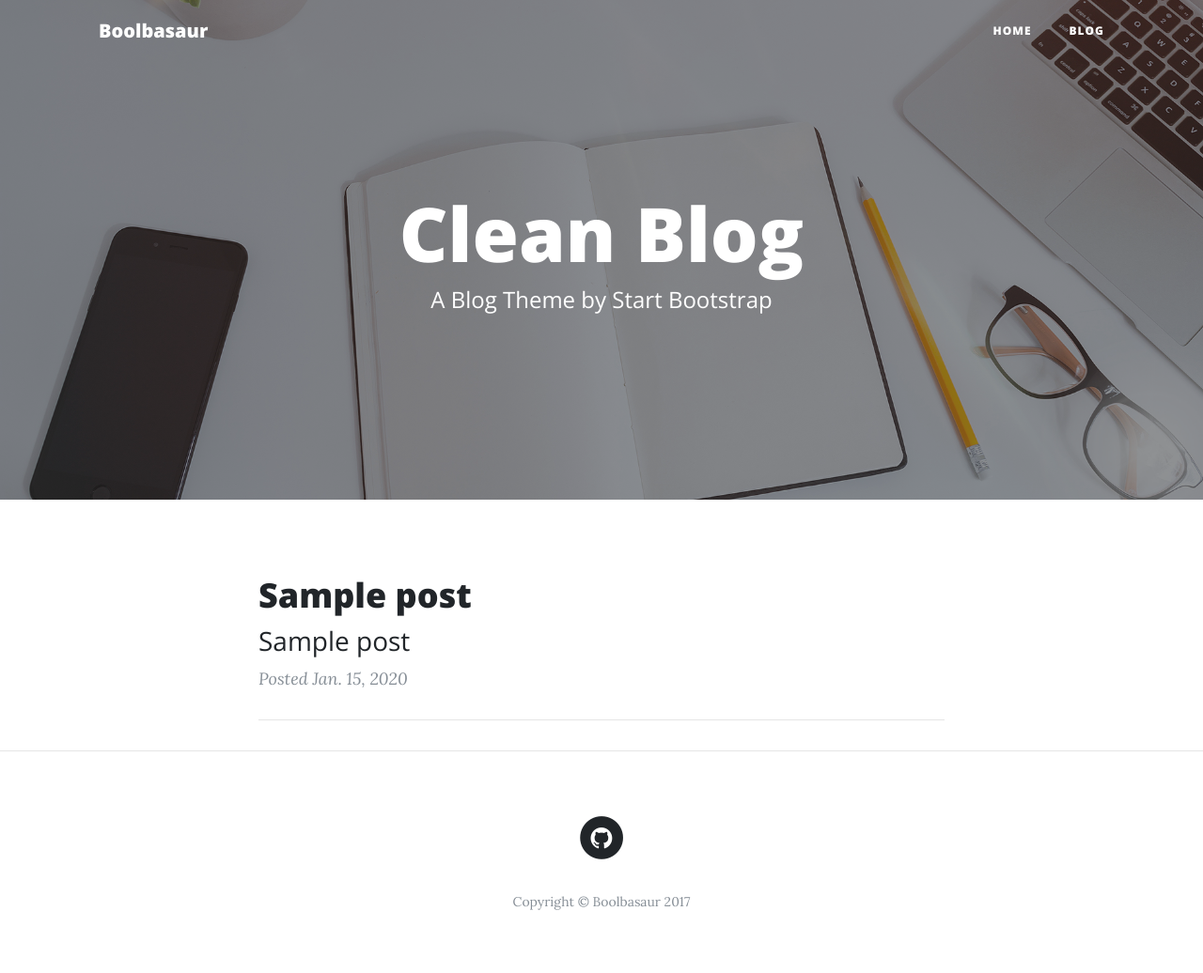
After one commit to semicolom/blog, a Django app: template src/main/templates/home.html in a window 1280 px wide. The commit adds this page. Shown: the whole page at 94% size. Run offline with Django 3.2, Linux system fonts and the light colour scheme; the template is opened without the code that fills it: values that come from a table or form of the project are taken from there, others are empty; tables that the repository leaves empty hold one stand-in row (values such as "Sample post"); parts of the project's set-up code (start-up, migrations or seed data) failed here and were passed over; some libraries are stand-ins or nearby versions.

Commit message:
Added home page

```diff
--- a/src/blog/urls.py
+++ b/src/blog/urls.py
@@ -1,7 +1,8 @@
 from django.conf.urls import url
 
-from .views import PostDetailView
+from . import views
 
 urlpatterns = [
-    url(r'^(?P<slug>[\w-]+)/$', PostDetailView.as_view(), name='detail'),
+    url(r'^$', views.PostListView.as_view(), name='list'),
+    url(r'^(?P<slug>[\w-]+)/$', views.PostDetailView.as_view(), name='detail'),
 ]
--- /dev/null
+++ b/src/main/apps.py
@@ -0,0 +1,5 @@
+from django.apps import AppConfig
+
+
+class MainConfig(AppConfig):
+    name = 'main'
--- a/src/blog/templates/base.html
+++ b/src/main/templates/base.html
@@ -27,7 +27,6 @@
         <nav class="navbar navbar-expand-lg navbar-light fixed-top" id="mainNav">
             <div class="container">
                 <a class="navbar-brand" href="{% url 'home' %}">{{ SITE_NAME }}</a>
-                {% comment %}
                 <button class="navbar-toggler navbar-toggler-right" type="button" data-toggle="collapse" data-target="#navbarResponsive" aria-controls="navbarResponsive" aria-expanded="false" aria-label="Toggle navigation">
                     Menu
                     <i class="fa fa-bars"></i>
@@ -35,20 +34,13 @@
                 <div class="collapse navbar-collapse" id="navbarResponsive">
                     <ul class="navbar-nav ml-auto">
                         <li class="nav-item">
-                                <a class="nav-link" href="index.html">Home</a>
+                            <a class="nav-link" href="{% url 'home' %}">Home</a>
                         </li>
                         <li class="nav-item">
-                                <a class="nav-link" href="about.html">About</a>
-                            </li>
-                            <li class="nav-item">
-                                <a class="nav-link" href="post.html">Sample Post</a>
-                            </li>
-                            <li class="nav-item">
-                                <a class="nav-link" href="contact.html">Contact</a>
+                            <a class="nav-link" href="{% url 'blog:list' %}">Blog</a>
                         </li>
                     </ul>
                 </div>
-                {% endcomment %}
             </div>
         </nav>
 
--- /dev/null
+++ b/src/main/templates/home.html
@@ -0,0 +1,37 @@
+{% extends "base.html" %}
+{% load humanize static %}
+
+{% block content %}
+    {# Page Header #}
+    <header class="masthead" style="background-image: url('{% static "img/home-bg.jpg" %}')">
+        <div class="overlay"></div>
+        <div class="container">
+            <div class="row">
+                <div class="col-lg-8 col-md-10 mx-auto">
+                    <div class="site-heading">
+                        <h1>Clean Blog</h1>
+                        <span class="subheading">A Blog Theme by Start Bootstrap</span>
+                    </div>
+                </div>
+            </div>
+        </div>
+    </header>
+
+    {# Post List #}
+    <div class="container">
+        <div class="row">
+            <div class="col-lg-8 col-md-10 mx-auto">
+                {% for post in post_list %}
+                    <div class="post-preview">
+                        <a href="{% url 'blog:detail' post.slug %}">
+                            <h2 class="post-title">{{ post.title }}</h2>
+                            <h3 class="post-subtitle">{{ post.subtitle }}</h3>
+                        </a>
+                        <p class="post-meta">Posted {{ post.created | naturalday }}</p>
+                    </div>
+                    <hr>
+                {% endfor %}
+            </div>
+        </div>
+    </div>
+{% endblock content %}
--- a/src/urls.py
+++ b/src/main/urls.py
@@ -3,11 +3,11 @@ from django.conf.urls import url, include
 from django.contrib import admin
 
 from blog import urls as blog_urls
-from blog.views import PostListView
+from . import views
 
 urlpatterns = [
     url(r'^admin/', admin.site.urls),
-    url(r'^$', PostListView.as_view(), name='home'),
+    url(r'^$', views.HomeView.as_view(), name='home'),
     url(r'^blog/', include(blog_urls, namespace='blog')),
 ]
 
--- /dev/null
+++ b/src/main/views.py
@@ -0,0 +1,5 @@
+from django.views.generic.base import TemplateView
+
+
+class HomeView(TemplateView):
+    template_name = 'home.html'
--- a/src/settings/base.py
+++ b/src/settings/base.py
@@ -30,6 +30,7 @@ ALLOWED_HOSTS = []
 # Application definition
 INSTALLED_APPS = [
     # Local
+    'main.apps.MainConfig',
     'blog.apps.BlogConfig',
 
     # Django
@@ -56,7 +57,7 @@ MIDDLEWARE = [
     'django.middleware.clickjacking.XFrameOptionsMiddleware',
 ]
 
-ROOT_URLCONF = 'urls'
+ROOT_URLCONF = 'main.urls'
 
 TEMPLATES = [
     {
```
Also changed, not shown: src/main/__init__.py (added). Lines whose indentation alone changed are shown as unchanged.
